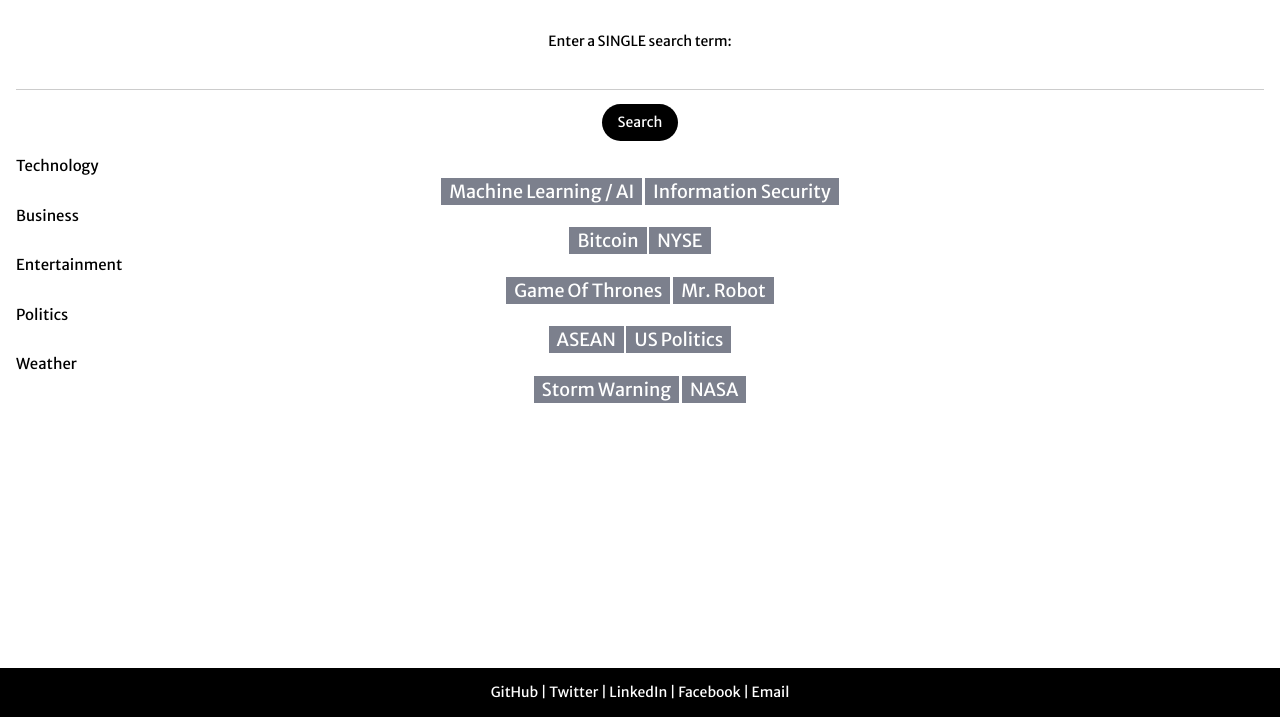
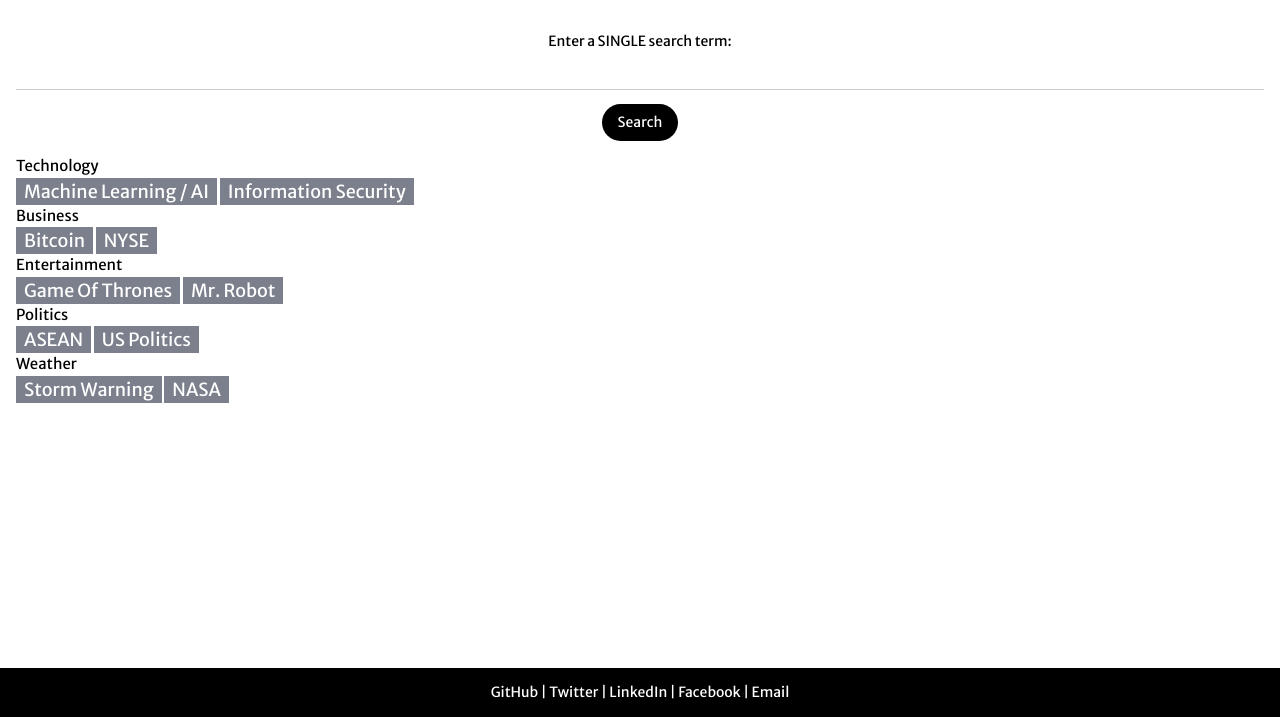
Before and after one commit to KBPsystem777/NewsSearch, a plain HTML site: page index.html in a window 1280 px wide. Shown: the part 83-800 px from the top of the page. Drawn offline with nearby package versions, Linux system fonts and the light colour scheme.

Commit message:
UI for dashboard

```diff
--- a/index.html
+++ b/index.html
@@ -31,27 +31,27 @@
 <!--------------------------------------------DASHBOARD---------------------------------------------->
       <div>
         <div>Technology</div>
-          <div class="w3-row w3-mobile w3-center">
+          <div class="w3-row w3-mobile">
             <div class="w3-tag w3-large" id="kbp-tags">Machine Learning / AI</div>
             <div class="w3-tag w3-large" id="kbp-tags">Information Security</div>
           </div>
         <div>Business</div>
-        <div class="w3-row w3-mobile w3-center">
+        <div class="w3-row w3-mobile">
           <div class="w3-tag w3-large" id="kbp-tags">Bitcoin</div>
           <div class="w3-tag w3-large" id="kbp-tags">NYSE</div>
         </div>
         <div>Entertainment</div>
-          <div class="w3-row w3-mobile w3-center">
+          <div class="w3-row w3-mobile">
             <div class="w3-tag w3-large" id="kbp-tags">Game Of Thrones</div>
             <div class="w3-tag w3-large" id="kbp-tags">Mr. Robot</div>
           </div>
         <div>Politics</div>
-          <div class="w3-row w3-mobile w3-center">
+          <div class="w3-row w3-mobile">
             <div class="w3-tag w3-large" id="kbp-tags">ASEAN</div>
             <div class="w3-tag w3-large" id="kbp-tags">US Politics</div>
           </div>
         <div>Weather</div>
-          <div class="w3-row w3-mobile w3-center">
+          <div class="w3-row w3-mobile">
             <div class="w3-tag w3-large" id="kbp-tags">Storm Warning</div>
             <div class="w3-tag w3-large" id="kbp-tags">NASA</div>
           </div>
--- a/styles.css
+++ b/styles.css
@@ -12,6 +12,7 @@ body {
 
 form {
     padding-top: 100px;
+    font-size: 10px;
 }
 
 section {
```
